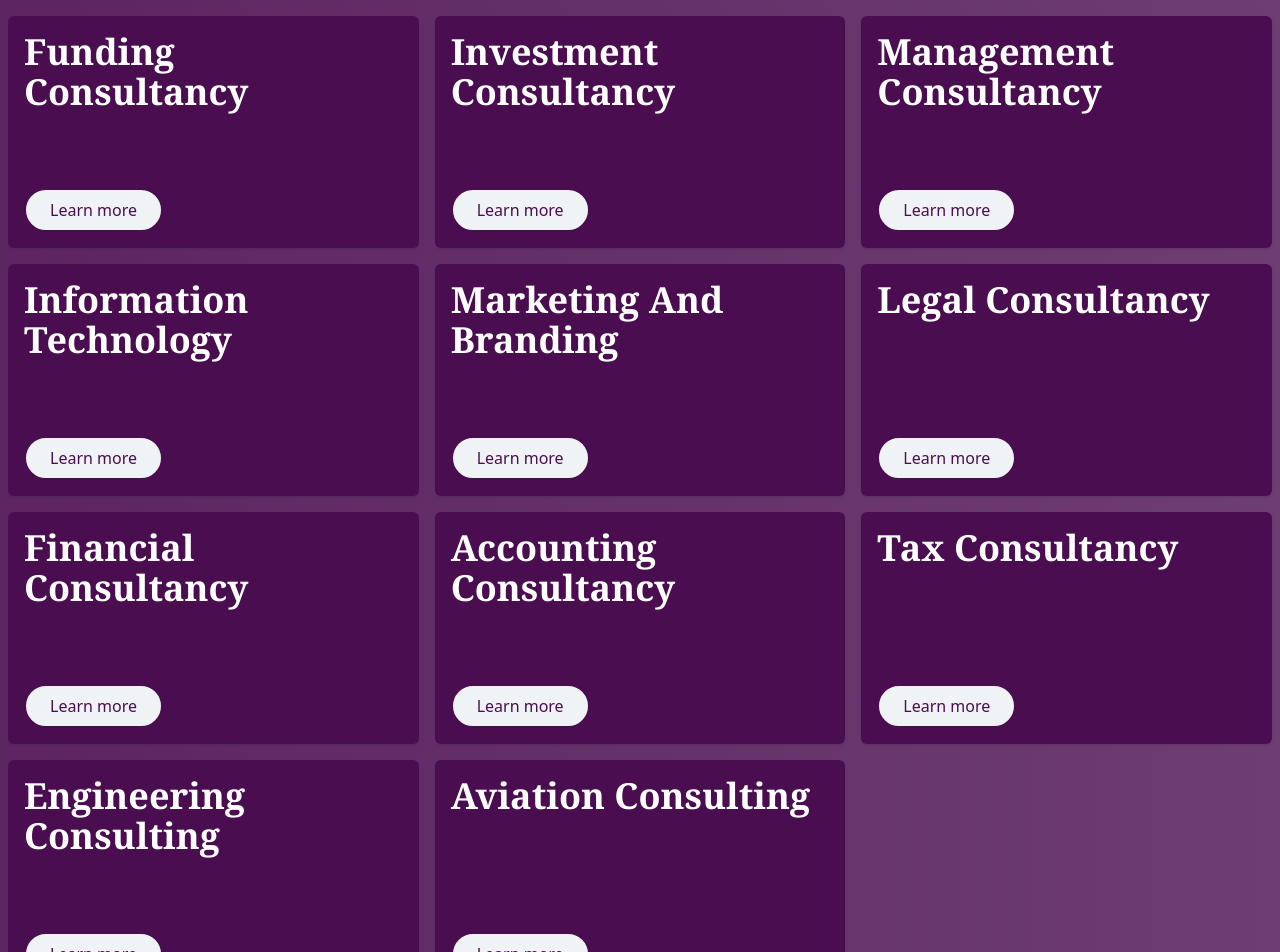
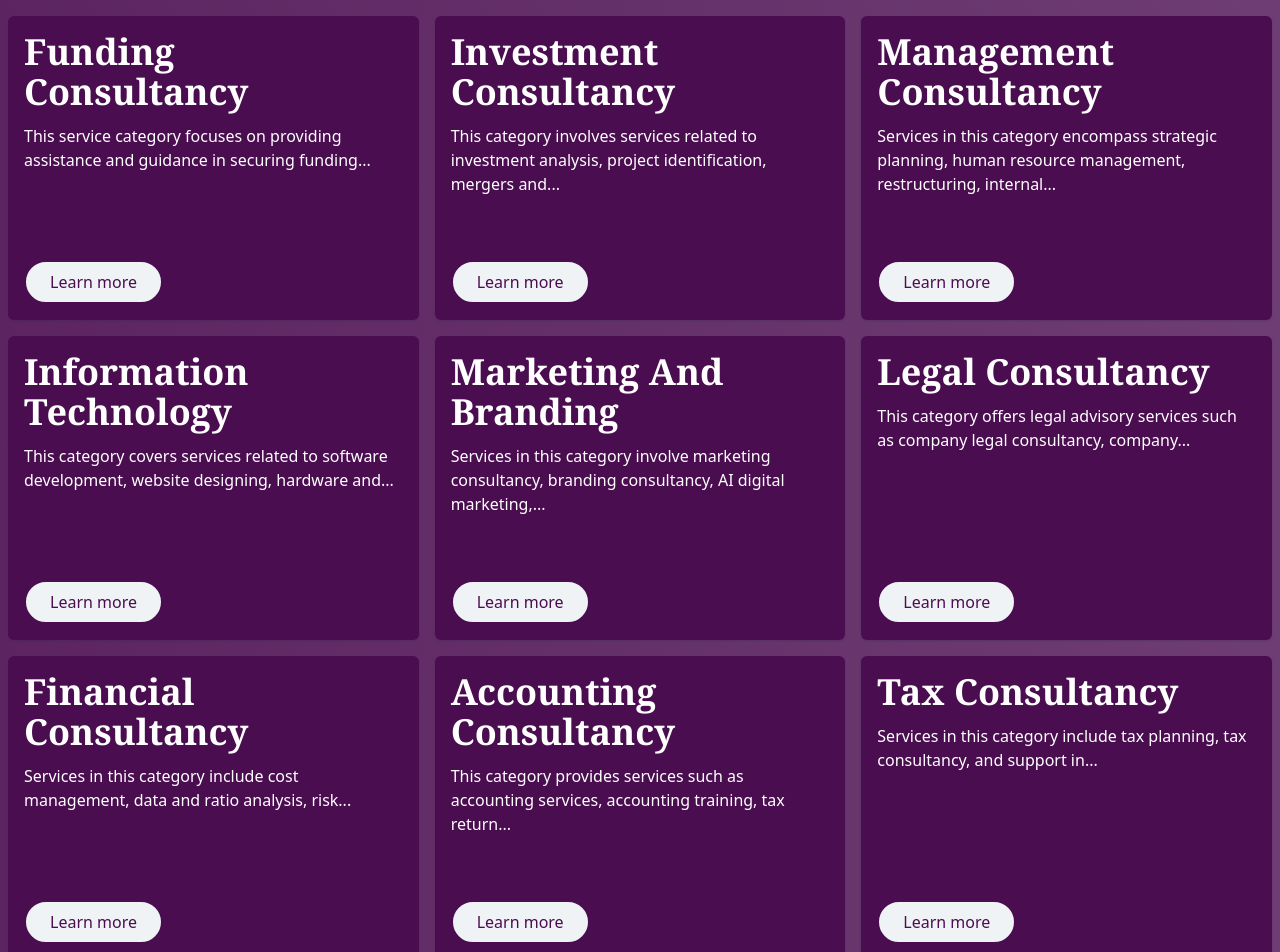
Before and after one commit to SayujKuickel/collcat, a React (Vite) app: page / in a window 1280 px wide. Shown: the part 1080-2032 px from the top of the page. Built offline with nearby package versions, Linux system fonts and the light colour scheme.

Commit message:
ADD: page description

```diff
--- a/src/Homepage.jsx
+++ b/src/Homepage.jsx
@@ -35,6 +35,7 @@ export default function App() {
       </HeroSection>
 
       <ITSolutions pageData={database} />
+
       <FormSection />
       <Footer />
     </main>
--- a/src/Pages/About.jsx
+++ b/src/Pages/About.jsx
@@ -25,6 +25,7 @@ export default function About() {
         <h2 className="text-center font-serif text-2xl md:text-6xl text-primary-500 font-bold mb-4 mt-12">
           Who are we?
         </h2>
+
         <p className="max-w-[62ch] mx-auto text-center md:text-xl font-serif">
           COLCAT is a dynamic consulting firm offering specialized services in
           Funding, Investment, Management, IT, Legal, Finance, Accounting, Tax,
--- a/src/components/ITSolutions.jsx
+++ b/src/components/ITSolutions.jsx
@@ -22,9 +22,9 @@ export default function ITSolutions({ pageData }) {
                 <h2 className="text-2xl md:text-4xl font-bold capitalize mb-3">
                   {page.title}
                 </h2>
-                {/* <p className="font-sans md:text-xl">
-                  {page.description.split(" ").slice(0, 12).join(" ") + `... `}
-                </p> */}
+                <p className="font-sans md:text-md">
+                  {page.description.split(" ").slice(0, 12).join(" ") + `...`}
+                </p>
               </div>
 
               <Link to={page.path}>
--- a/src/pages.js
+++ b/src/pages.js
@@ -11,6 +11,8 @@ export const database = [
   {
     id: 1,
     title: "Funding Consultancy ",
+    description:
+      "This service category focuses on providing assistance and guidance in securing funding for various purposes, such as business expansion or project financing.",
     path: "/service/funding-consultancy",
     sections: [
       {
@@ -30,6 +32,8 @@ export const database = [
   {
     id: 2,
     title: "Investment Consultancy",
+    description:
+      "This category involves services related to investment analysis, project identification, mergers and acquisitions, business valuation, and venture funding.",
     path: "/service/investment-consultancy",
     sections: [
       {
@@ -68,6 +72,8 @@ export const database = [
   {
     id: 3,
     title: "Management Consultancy",
+    description:
+      "Services in this category encompass strategic planning, human resource management, restructuring, internal control, business modeling, organizational structure development, and policy development.",
     path: "/service/management-consultancy",
     sections: [
       {
@@ -118,6 +124,8 @@ export const database = [
   {
     id: 4,
     title: "Information Technology",
+    description:
+      "This category covers services related to software development, website designing, hardware and networking, cloud computing, data storage, data analysis, and ERP implementation.",
     path: "/service/information-technology",
     sections: [
       {
@@ -167,6 +175,8 @@ export const database = [
   {
     id: 5,
     title: "Marketing and Branding",
+    description:
+      "Services in this category involve marketing consultancy, branding consultancy, AI digital marketing, website development, and video and content creation.",
     path: "/service/marketing-and-branding",
     sections: [
       {
@@ -204,6 +214,8 @@ export const database = [
   {
     id: 6,
     title: "Legal Consultancy",
+    description:
+      "This category offers legal advisory services such as company legal consultancy, company registration, company liquidation, tax-related disputes, legal suits, statutory compliance, and solicitor-related jobs.",
     path: "/service/legal-consultancy",
     sections: [
       {
@@ -253,6 +265,8 @@ export const database = [
   {
     id: 7,
     title: "Financial Consultancy",
+    description:
+      "Services in this category include cost management, data and ratio analysis, risk assessment, long-term investment planning, goal setting and planning, cost-benefit analysis, due diligence audit projects, financial feasibility analysis, and business restructuring.",
     path: "/service/financial-consultancy",
     sections: [
       {
@@ -314,6 +328,8 @@ export const database = [
   {
     id: 8,
     title: "Accounting Consultancy",
+    description:
+      "This category provides services such as accounting services, accounting training, tax return preparation, audit support, software implementation support, financial reporting, and statutory compliance.",
     path: "/service/accounting-consultancy",
     sections: [
       {
@@ -363,6 +379,8 @@ export const database = [
   {
     id: 9,
     title: "Tax Consultancy",
+    description:
+      "Services in this category include tax planning, tax consultancy, and support in full audit.",
     path: "/service/tax-consultancy",
     sections: [
       {
@@ -388,6 +406,8 @@ export const database = [
   {
     id: 10,
     title: "Engineering Consulting",
+    description:
+      "This category offers services such as design, BOQ (Bill of Quantities) preparation, DPR (Detailed Project Report) preparation, IEF (Initial Environmental Examination)/EIA (Environmental Impact Assessment) report preparation, and property valuation.",
     path: "/service/engineering-consulting",
     sections: [
       {
@@ -425,6 +445,8 @@ export const database = [
   {
     id: 11,
     title: "Aviation Consulting",
+    description:
+      "Services in this category involve aviation parts consultancy, aircraft analysis, sector field analysis, revenue/cost management, sector planning, receivable/payable management, and payroll management.",
     path: "/service/aviation-consulting",
     sections: [
       {
```
